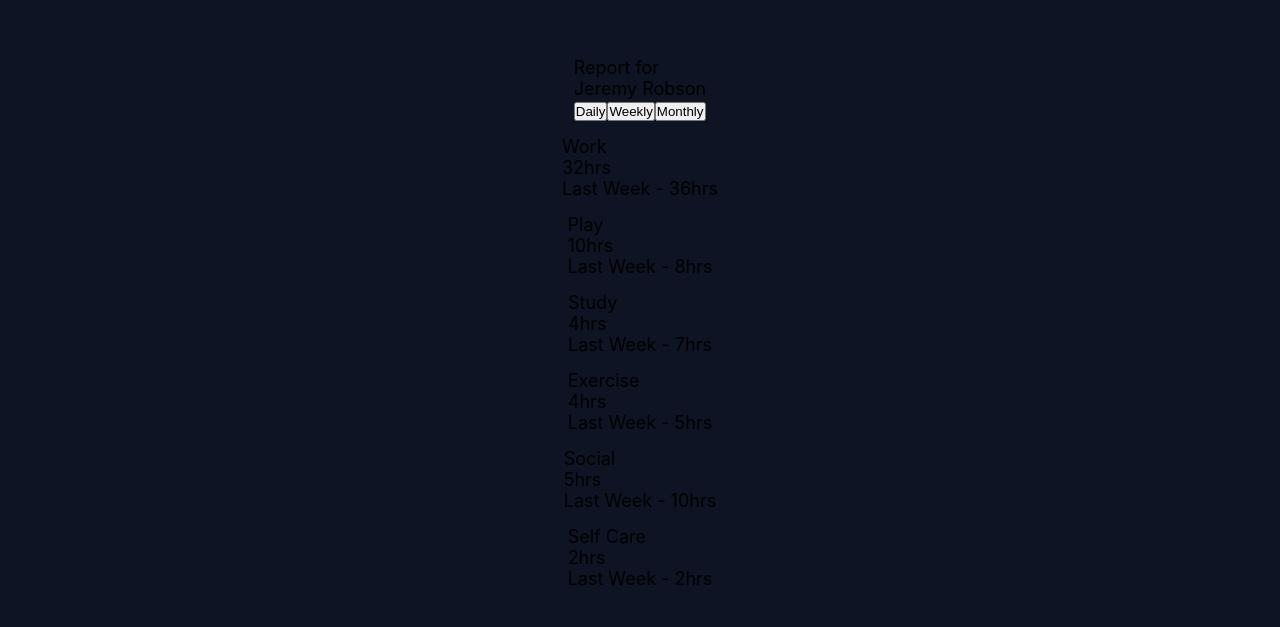
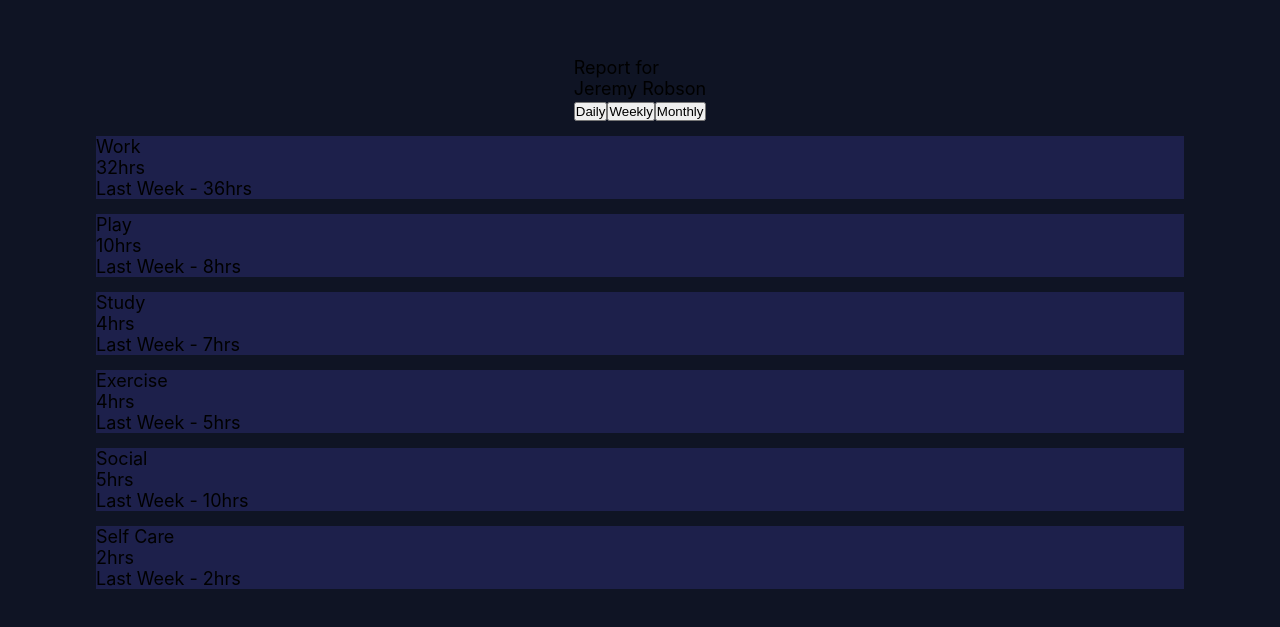
Before and after one commit to thiagoRibasMiranda/Time-tracking-dashboard, a React (Create React App) app: page / in a window 1280 px wide. Shown: the part 135-762 px from the top of the page. Built offline with nearby package versions, Linux system fonts and the light colour scheme.

Commit message:
style:  added some style to CardActivity

```diff
--- /dev/null
+++ b/src/components/CardActivity/CardActivity.css
@@ -0,0 +1,4 @@
+.CardActivity {
+  background-color: #1D204B;
+  width: 85%;
+}
--- a/src/components/CardActivity/CardActivity.js
+++ b/src/components/CardActivity/CardActivity.js
@@ -1,10 +1,10 @@
-// import './CardActivity.css';
+import './CardActivity.css';
 
 function CardActivity(data) {
   const { current, previous } = data.time
 
   return (
-    <div>
+    <div className='CardActivity'>
       <div>
         <p>{data.title}</p>
         <p>{current}hrs</p>
```
